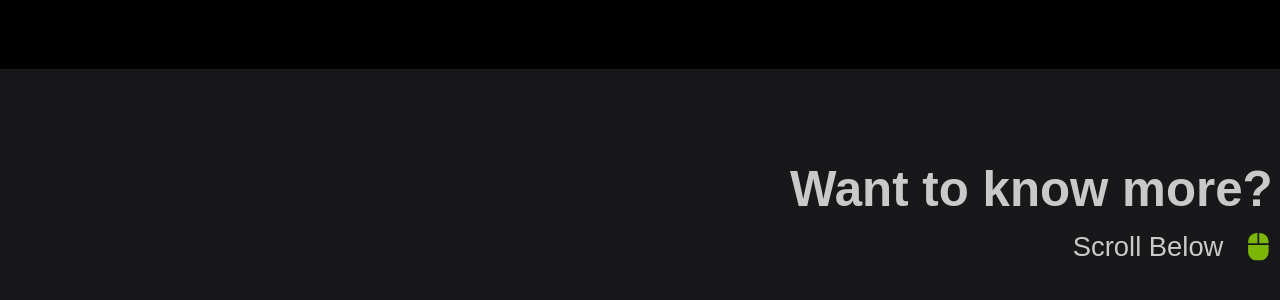
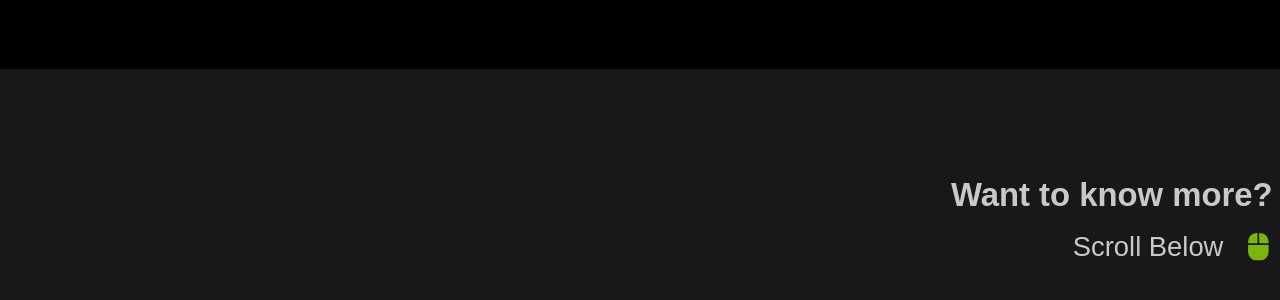
Before and after one commit to raiasim93/my-portfolio, a Next.js app: page /about in a window 1280 px wide. Shown: the part 811-1111 px from the top of the page. Built offline with nearby package versions, Linux system fonts and the light colour scheme.

Commit message:
Fix: Spacing fix

```diff
--- a/src/app/about/AboutSection.tsx
+++ b/src/app/about/AboutSection.tsx
@@ -65,8 +65,8 @@ const AboutSection = () => {
       </div>
 
       <div ref={aboutOutroRef} className='w-full lg:w-1/3 flex flex-col items-center gap-y-4 lg:gap-y-2 lg:justify-end lg:items-end '>
-        <div className='text-2xl lg:text-4xl font-extrabold text-end'> Want to know more? </div>
-        <div className='text-md lg:text-xl flex gap-x-4 items-center'> Scroll Below <FaMouse className='text-lime-400' /> </div>
+        <div className='text-2xl font-extrabold text-end'> Want to know more? </div>
+        <div className='text-xl flex gap-x-4 items-center'> Scroll Below <FaMouse className='text-lime-400' /> </div>
       </div>
     </section>
   );
```
